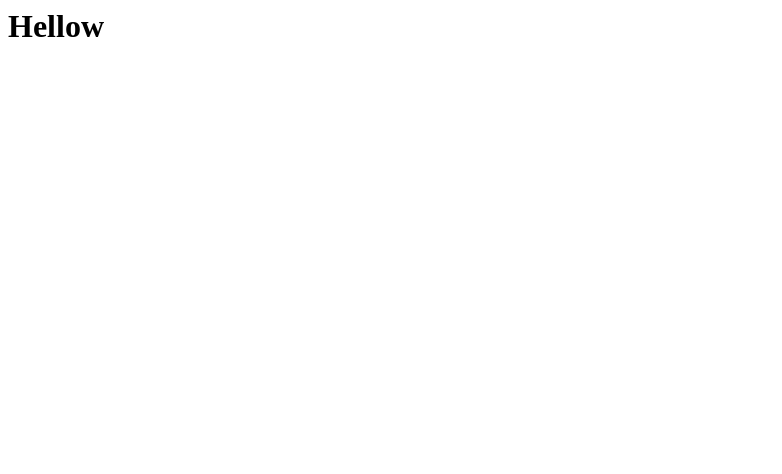
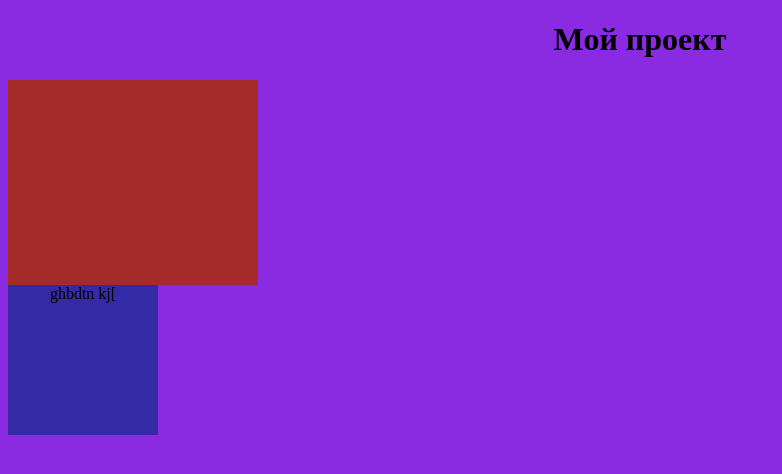
Before and after one commit to Pandych007/indexs.html2, a plain HTML site: page index.html in a window 1280 px wide. Shown: the whole page, without its empty margins (0-782 px from the left). Drawn offline with Linux system fonts and the light colour scheme.

Commit message:
Сделал

```diff
--- a/index.html
+++ b/index.html
@@ -1 +1,22 @@
-<h1>Hellow</h1>
+<!DOCTYPE html>
+<html lang="en">
+<head>
+    <meta charset="UTF-8">
+    <meta http-equiv="X-UA-Compatible" content="IE=edge">
+    <meta name="viewport" content="width=device-width, initial-scale=1.0">
+    <title>KT4</title>
+
+</head>
+<body>
+     <link href="style.css" rel="stylesheet" type="text/css">
+    <h1>Мой проект </h1>
+   <div class="ps"> </div>
+    <div class="Ss">
+ <div>ghbdtn kj[ </div>
+    </div>
+
+
+
+
+</body>
+</html>
--- /dev/null
+++ b/style.css
@@ -0,0 +1,18 @@
+body{
+text-align: center;
+background-color: blueviolet;
+}
+
+.ps {
+    height: 205px;
+    width: 250px;
+background-color: brown;
+
+}
+
+.Ss {
+    height: 150px;
+    width: 150px;
+background-color: rgb(52, 42, 165);
+
+}
```
